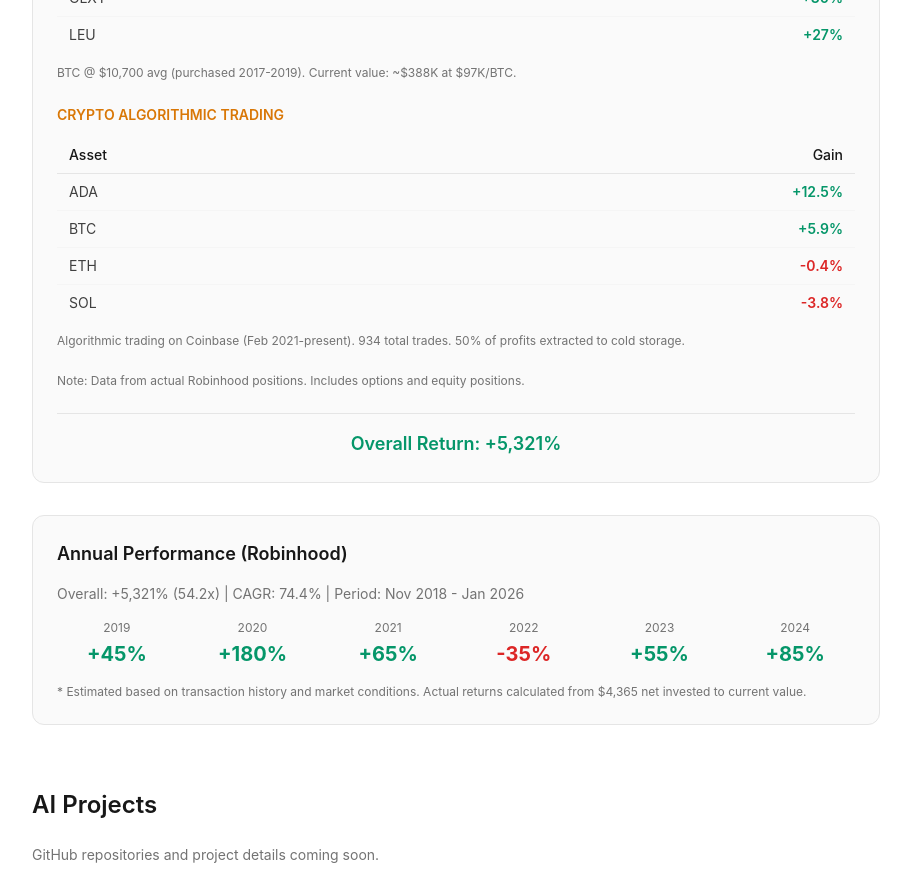
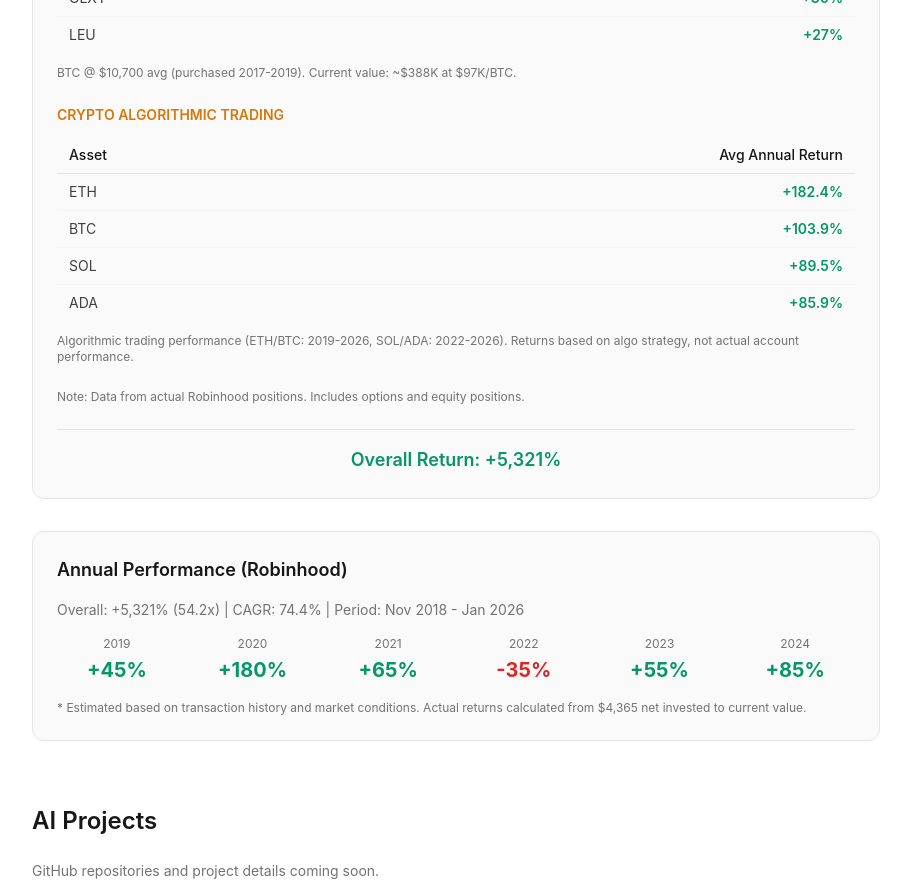
Before and after one commit to DogginitAN/andrewdavidnolan.com, a Next.js app: page /builder-mode in a window 1280 px wide. Shown: the part 2280-3169 px from the top of the page, without its empty margins (184-1095 px from the left). Built offline with nearby package versions, Linux system fonts and the light colour scheme; a web font is replaced by a local one.

Commit message:
Update crypto section with algo average annual returns instead of account performance

```diff
--- a/app/builder-mode/page.tsx
+++ b/app/builder-mode/page.tsx
@@ -194,31 +194,31 @@ export default function BuilderMode() {
                 <thead>
                   <tr className="border-b border-neutral-200 dark:border-neutral-800">
                     <th className="text-left py-2 px-3 font-medium">Asset</th>
-                    <th className="text-right py-2 px-3 font-medium">Gain</th>
+                    <th className="text-right py-2 px-3 font-medium">Avg Annual Return</th>
                   </tr>
                 </thead>
                 <tbody>
                   <tr className="border-b border-neutral-100 dark:border-neutral-900">
-                    <td className="py-2 px-3 text-neutral-700 dark:text-neutral-300">ADA</td>
-                    <td className="py-2 px-3 text-right text-emerald-600 dark:text-emerald-500 font-semibold">+12.5%</td>
+                    <td className="py-2 px-3 text-neutral-700 dark:text-neutral-300">ETH</td>
+                    <td className="py-2 px-3 text-right text-emerald-600 dark:text-emerald-500 font-semibold">+182.4%</td>
                   </tr>
                   <tr className="border-b border-neutral-100 dark:border-neutral-900">
                     <td className="py-2 px-3 text-neutral-700 dark:text-neutral-300">BTC</td>
-                    <td className="py-2 px-3 text-right text-emerald-600 dark:text-emerald-500 font-semibold">+5.9%</td>
+                    <td className="py-2 px-3 text-right text-emerald-600 dark:text-emerald-500 font-semibold">+103.9%</td>
                   </tr>
                   <tr className="border-b border-neutral-100 dark:border-neutral-900">
-                    <td className="py-2 px-3 text-neutral-700 dark:text-neutral-300">ETH</td>
-                    <td className="py-2 px-3 text-right text-red-600 dark:text-red-500 font-semibold">-0.4%</td>
+                    <td className="py-2 px-3 text-neutral-700 dark:text-neutral-300">SOL</td>
+                    <td className="py-2 px-3 text-right text-emerald-600 dark:text-emerald-500 font-semibold">+89.5%</td>
                   </tr>
                   <tr>
-                    <td className="py-2 px-3 text-neutral-700 dark:text-neutral-300">SOL</td>
-                    <td className="py-2 px-3 text-right text-red-600 dark:text-red-500 font-semibold">-3.8%</td>
+                    <td className="py-2 px-3 text-neutral-700 dark:text-neutral-300">ADA</td>
+                    <td className="py-2 px-3 text-right text-emerald-600 dark:text-emerald-500 font-semibold">+85.9%</td>
                   </tr>
                 </tbody>
               </table>
             </div>
             <p className="text-xs text-neutral-500 dark:text-neutral-400 mt-3">
-              Algorithmic trading on Coinbase (Feb 2021-present). 934 total trades. 50% of profits extracted to cold storage.
+              Algorithmic trading performance (ETH/BTC: 2019-2026, SOL/ADA: 2022-2026). Returns based on algo strategy, not actual account performance.
             </p>
           </div>
 
```
